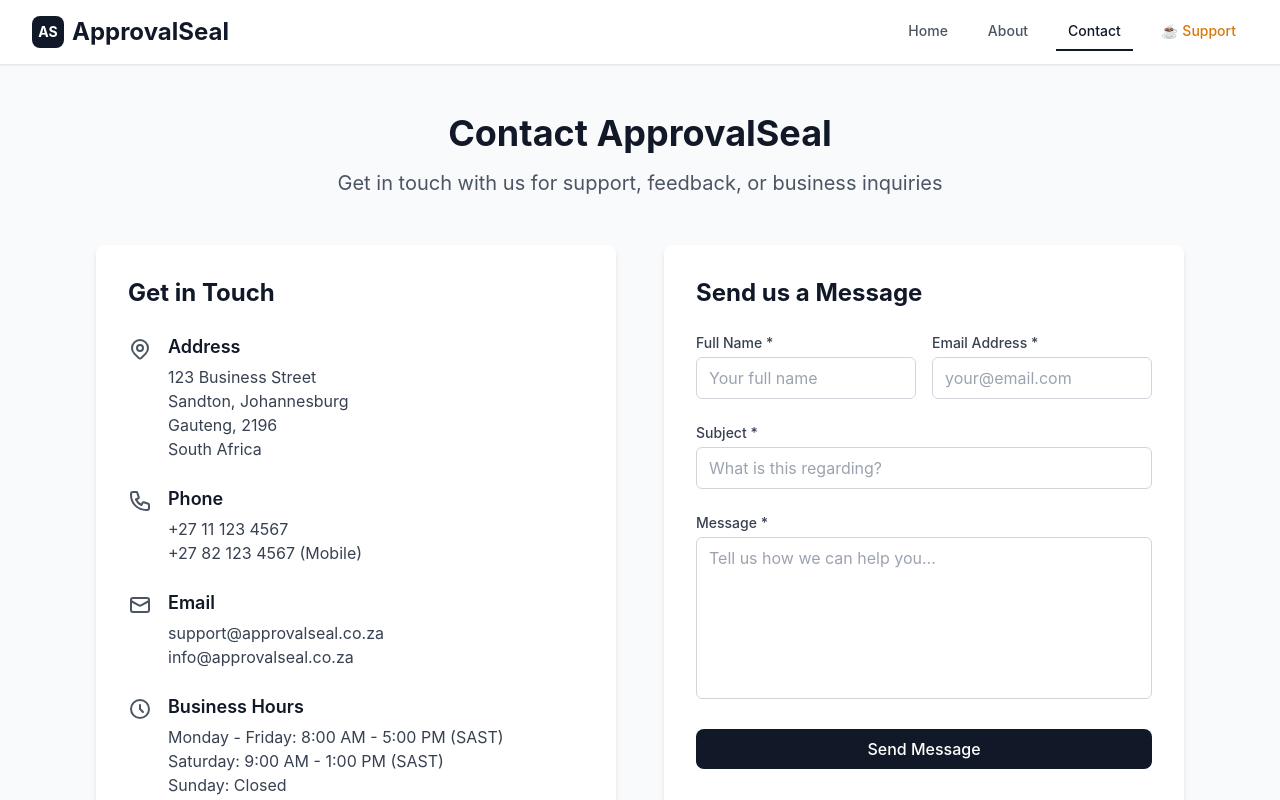
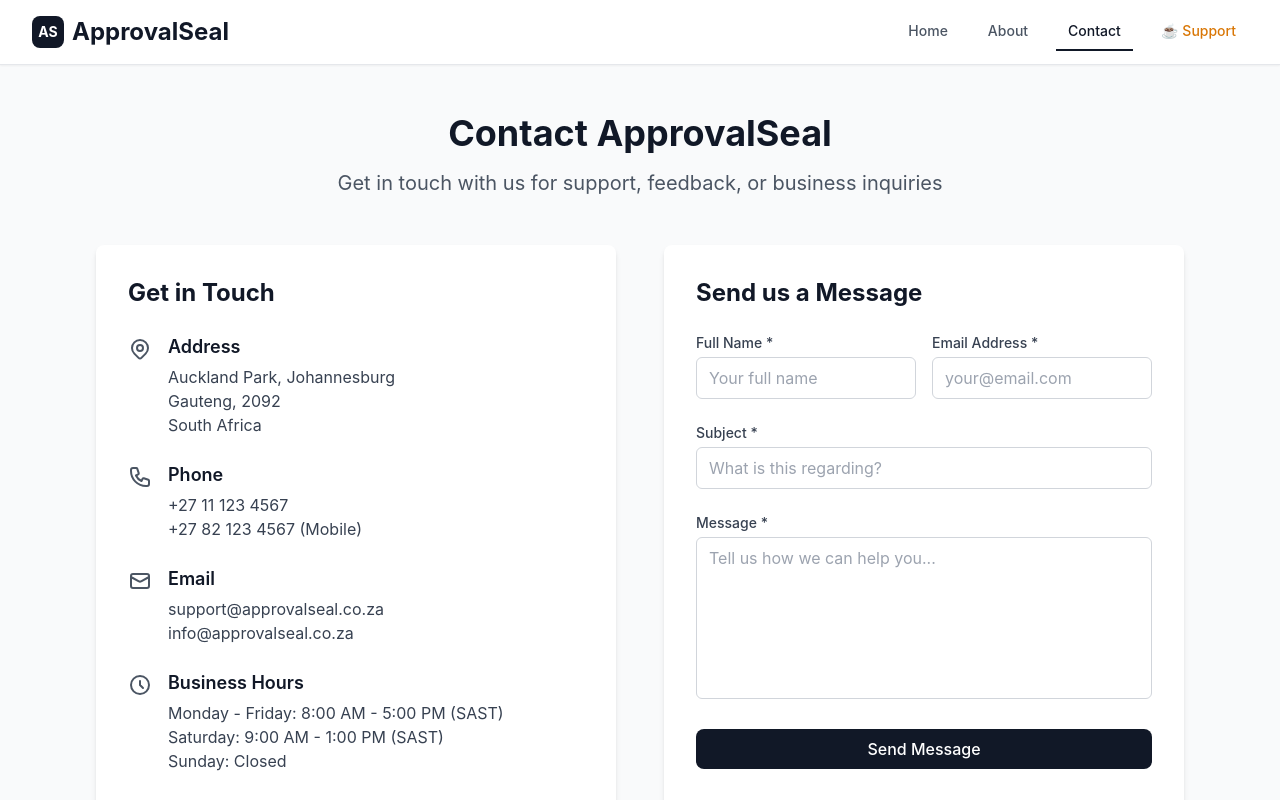
Before and after one commit to Nathandiv/AprrovalSeal, an Angular app: page /contact in a window 1280 px wide. Shown: the top 800 px of the page. Built offline with nearby package versions, Linux system fonts and the light colour scheme.

Commit message:
fix: update contact address for accuracy

```diff
--- a/src/pages/contact/contact.component.html
+++ b/src/pages/contact/contact.component.html
@@ -25,9 +25,8 @@
             <div>
               <h3 class="text-lg font-semibold text-gray-900">Address</h3>
               <p class="text-gray-700 mt-1">
-                123 Business Street<br>
-                Sandton, Johannesburg<br>
-                Gauteng, 2196<br>
+                Auckland Park, Johannesburg<br>
+                Gauteng, 2092<br>
                 South Africa
               </p>
             </div>
```
